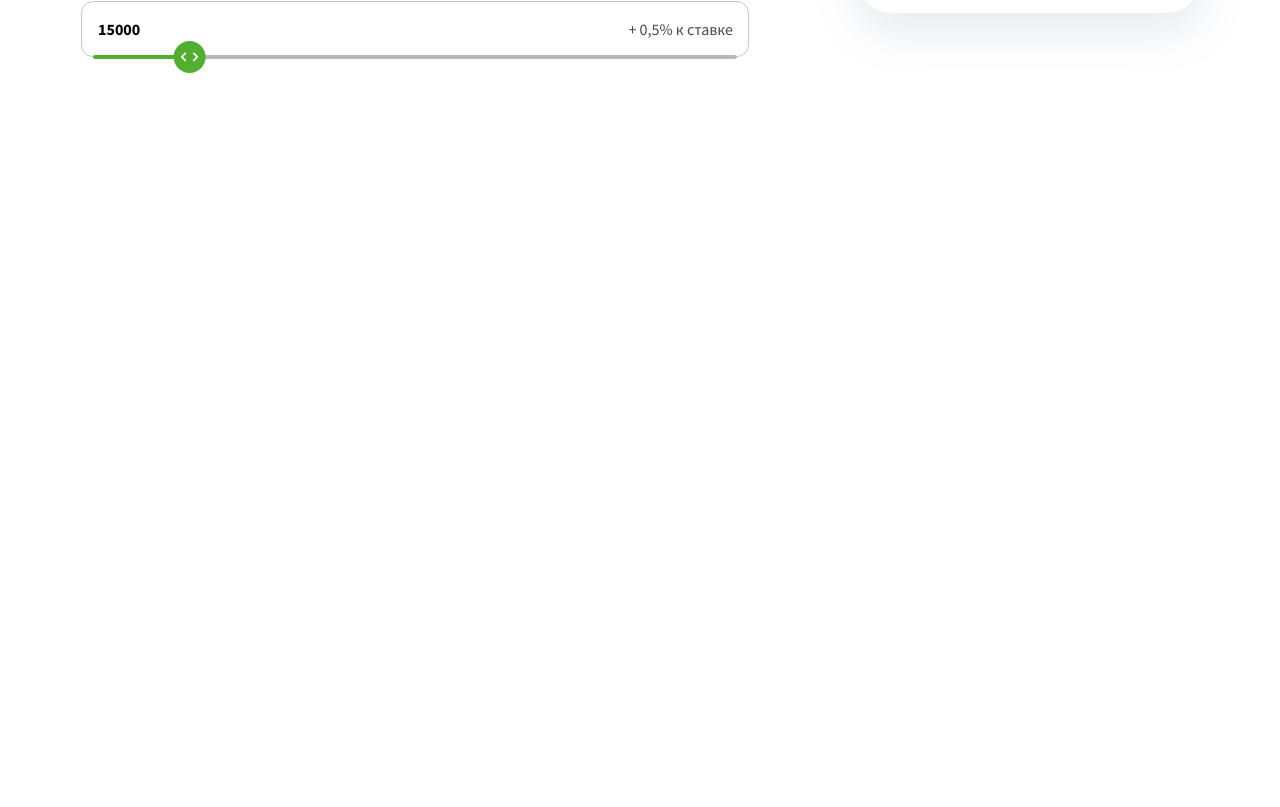
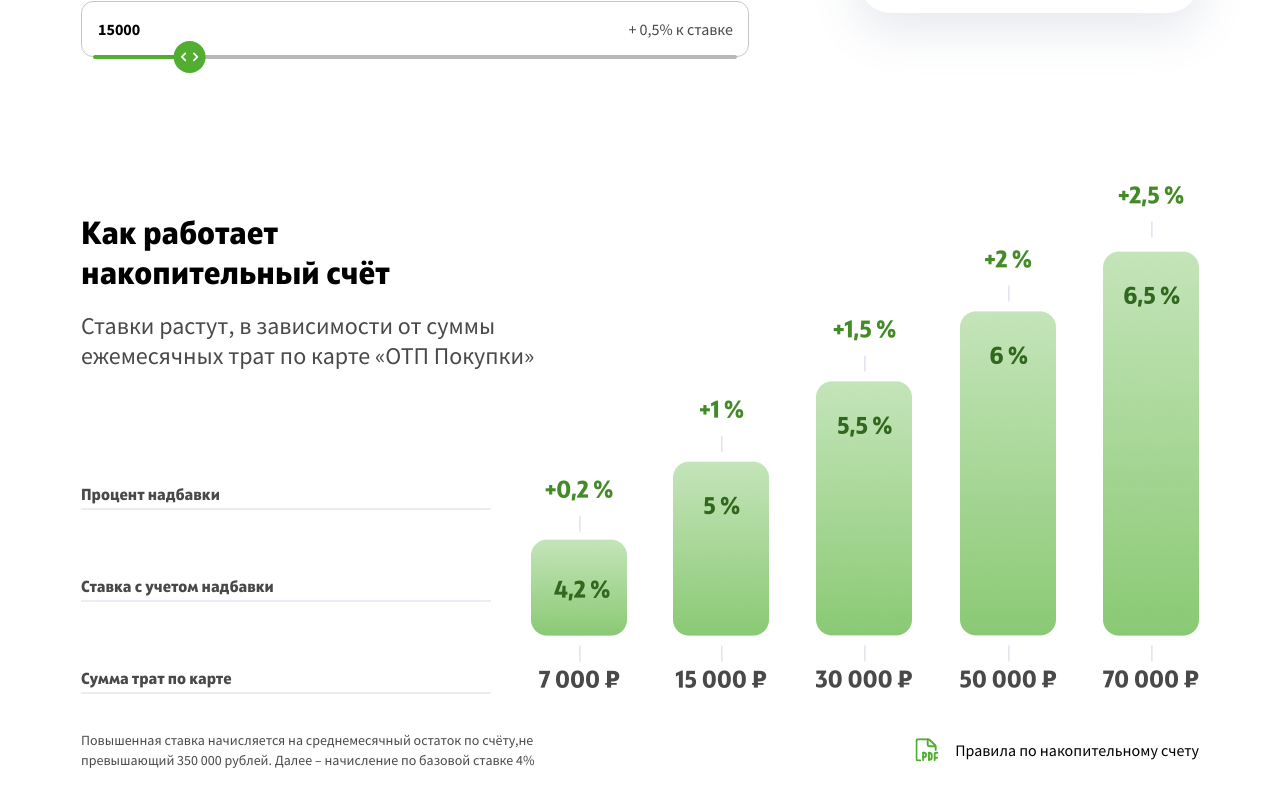
Before and after one commit to greedrussell/otp-saving, a React (Create React App) app: page / in a window 1280 px wide. Shown: the part 2131-2938 px from the top of the page. Before the commit the page ends 2286 px from the top, so only its background shows below. Built offline with nearby package versions, Linux system fonts and the light colour scheme.

Commit message:
feat(how it work): add section how it work

```diff
--- a/src/App.jsx
+++ b/src/App.jsx
@@ -6,7 +6,7 @@ import ActionInfo from './components/action-info/action-info.component'
 // import Footer from './components/footer/footer.component'
 import AboutAction from './components/about-action/about-action.components'
 import Calculator from './components/calculator/calculator.component'
-// import HowItWork from './components/how-it-work/how-it-work.component'
+import HowItWork from './components/how-it-work/how-it-work.component'
 // import CustomerInfo from './components/customer-info/customer-info.component'
 // import Faq from './components/faq/faq.component'
 // import MobileApp from './components/mobile-app/mobile-app.component'
@@ -18,7 +18,7 @@ const App = () => {
 			<ActionInfo />
 			<AboutAction />
 			<Calculator />
-			{/* <HowItWork /> */}
+			<HowItWork />
 			{/* <CustomerInfo /> */}
 
 			{/* <Faq /> */}
--- a/src/components/how-it-work/how-it-work.component.jsx
+++ b/src/components/how-it-work/how-it-work.component.jsx
@@ -1,20 +1,69 @@
-import React from '../customer-info/node_modules/react'
+import React from 'react'
 
 import './how-it-work.css'
+import PdfSVG from '../../assets/img/pdf.svg'
+import ChartDesktopPNG from '../../assets/img/how-it-work__desktop.png'
+import ChartMobilePNG from '../../assets/img/how-it-work__mobile.png'
 
 const HowItWork = () => (
 	<section className="HowItWork">
 		<div className="container">
-			<h2 className="title-h2 HowItWork__title">
-				Как работает накопительный счёт
-			</h2>
-			<p className="HowItWork__sub-title">
-				Ставки растут, в зависимости от суммы ежемесячных трат по карте «ОТП
-				Покупки»
-			</p>
-			<span className="HowItWork__text">Процент надбавки</span>
-			<span className="HowItWork__text">Ставка с учетом надбавки</span>
-			<span className="HowItWork__text">Сумма трат по карте </span>
+			<div className="HowItWork__top">
+				<h2 className="title-h2 HowItWork__top__title">
+					Как работает&nbsp;
+					<span className="HowItWork__top__title__inline">
+						накопительный счёт
+					</span>
+				</h2>
+				<p className="HowItWork__top__sub-title">
+					Ставки растут, в зависимости от суммы ежемесячных трат по карте «ОТП
+					Покупки»
+				</p>
+			</div>
+			<div className="HowItWork__middle">
+				<div className="HowItWork__middle__content">
+					<span className="HowItWork__middle__content__text">
+						Процент надбавки
+					</span>
+					<span className="HowItWork__middle__content__text">
+						Ставка с учетом надбавки
+					</span>
+					<span className="HowItWork__middle__content__text">
+						Сумма трат по карте
+					</span>
+				</div>
+				<div className="HowItWork__middle__img-block">
+					<img
+						className="HowItWork__middle__img-block__img HowItWork__middle__img-block__img--mobile"
+						src={ChartMobilePNG}
+						alt=""
+					/>
+					<img
+						className="HowItWork__middle__img-block__img HowItWork__middle__img-block__img--desktop"
+						src={ChartDesktopPNG}
+						alt=""
+					/>
+				</div>
+			</div>
+			<div className="HowItWork__bottom">
+				<p className="HowItWork__bottom__text">
+					Повышенная ставка начисляется на среднемесячный остаток по счёту,
+					<span className="HowItWork__bottom__text__inline">
+						не превышающий 350 000 рублей. Далее – начисление по базовой ставке
+						4%
+					</span>
+				</p>
+				<a href="#/" className="HowItWork__bottom__pdf-block">
+					<img
+						className="HowItWork__bottom__pdf-block__img"
+						src={PdfSVG}
+						alt="Иконка PDF файла"
+					/>
+					<p className="HowItWork__bottom__pdf-block__text">
+						Правила по накопительному счету
+					</p>
+				</a>
+			</div>
 		</div>
 	</section>
 )
--- a/src/components/how-it-work/how-it-work.css
+++ b/src/components/how-it-work/how-it-work.css
@@ -0,0 +1,170 @@
+.HowItWork {
+  padding: 60px 0;
+}
+
+.HowItWork__top {
+  margin-bottom: 32px;
+}
+
+@media (min-width: 768px) {
+  .HowItWork__top {
+    margin-bottom: 80px;
+  }
+}
+
+@media (min-width: 1024px) {
+  .HowItWork__top {
+    margin-bottom: -170px;
+  }
+}
+
+@media (min-width: 1200px) {
+  .HowItWork__top {
+    margin-bottom: -190px;
+  }
+}
+
+.HowItWork__top__title {
+  margin-bottom: 16px;
+  max-width: 480px;
+}
+
+.HowItWork__top__title__inline {
+  display: inline-block;
+}
+
+.HowItWork__top__sub-title {
+  font-family: 'SourceSansPro', sans-serif;
+  font-weight: normal;
+  max-width: 480px;
+  font-size: 24px;
+  line-height: 30px;
+  color: #494949;;
+}
+
+.HowItWork__middle {
+  margin-bottom: 32px;
+  display: flex;
+  align-items: flex-end;
+}
+
+.HowItWork__middle__content {
+  display: none;
+}
+
+@media (min-width: 1024px) {
+  .HowItWork__middle__content {
+    display: flex;
+    flex-direction: column;
+    flex: 1 0;
+    margin-bottom: 4px;
+  }
+}
+
+.HowItWork__middle__content__text {
+  font-family: 'SquadExtraBold', sans-serif;
+  font-weight: bold;
+  font-size: 16px;
+  line-height: 24px;
+  color: #494949;
+  border-bottom: 2px solid rgba(226, 230, 240, 0.7);
+  margin-top: 66px;
+}
+
+.HowItWork__middle__img-block__img {
+  height: auto;
+  width: 100%;
+  display: block;
+}
+
+.HowItWork__middle__img-block__img--mobile {
+  max-width: 560px;
+}
+
+.HowItWork__middle__img-block__img--desktop {
+  display: none;
+}
+
+@media (min-width: 1024px) {
+  .HowItWork__middle__img-block {
+    flex: 0 0 708px;
+    box-sizing: border-box;
+    /* display: flex;
+    justify-content: flex-end; */
+    /* max-width: 668px; */
+    padding-left: 40px;
+  }
+
+  .HowItWork__middle__img-block__img--mobile {
+    display: none;
+  }
+
+  .HowItWork__middle__img-block__img--desktop {
+    display: block;
+    float: right;
+  }
+}
+
+.HowItWork__bottom {
+  display: flex;
+  flex-direction: column;
+}
+
+@media (min-width: 768px) {
+  .HowItWork__bottom {
+    justify-content: space-between;
+    align-items: center;
+    flex-direction: row;
+  }
+}
+
+.HowItWork__bottom__text {
+  flex: 1 0;
+  min-width: 0;
+  max-width: 490px;
+  font-size: 14px;
+  line-height: 20px;
+  color: #494949;
+  font-family: 'SourceSansPro', sans-serif;
+  margin-bottom: 32px;
+}
+
+@media (min-width: 768px) {
+  .HowItWork__bottom__text {
+    margin-bottom: 0;
+    flex: 1 0 50%;
+  }
+
+  .HowItWork__bottom__text__inline {
+    /* display: inline-block; */
+  }
+}
+
+.HowItWork__bottom__pdf-block {
+  display: flex;
+  transition: 0.4s;
+  color: #000000;
+  flex: 1 0 50%;
+}
+
+@media (min-width: 768px) {
+  .HowItWork__bottom__pdf-block {
+  justify-content: flex-end;
+}
+}
+
+.HowItWork__bottom__pdf-block:hover {
+  color: #428B26;
+}
+
+.HowItWork__bottom__pdf-block__img {
+  margin-right: 16px;
+  width: 24px;
+  height: 24px;
+}
+
+.HowItWork__bottom__pdf-block__text {
+  font-family: 'SourceSansPro', sans-serif;
+  font-size: 16px;
+  line-height: 24px;
+}
```
Also changed, not shown: src/assets/img/how-it-work__desktop.png (added), src/assets/img/how-it-work__mobile.png (added).
